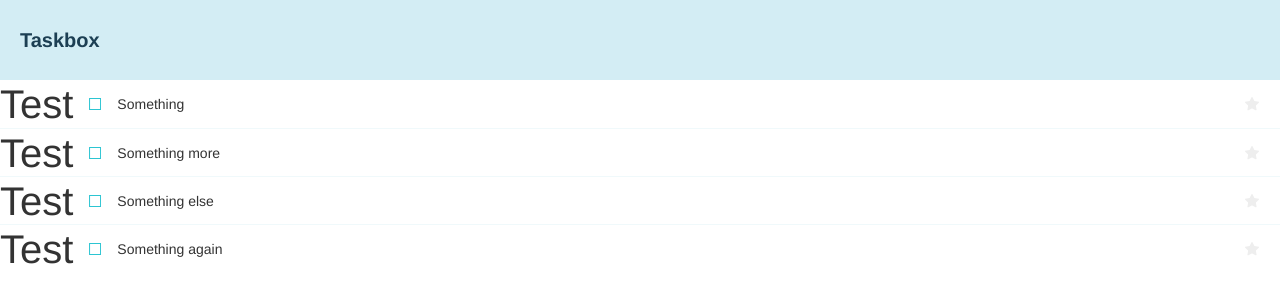
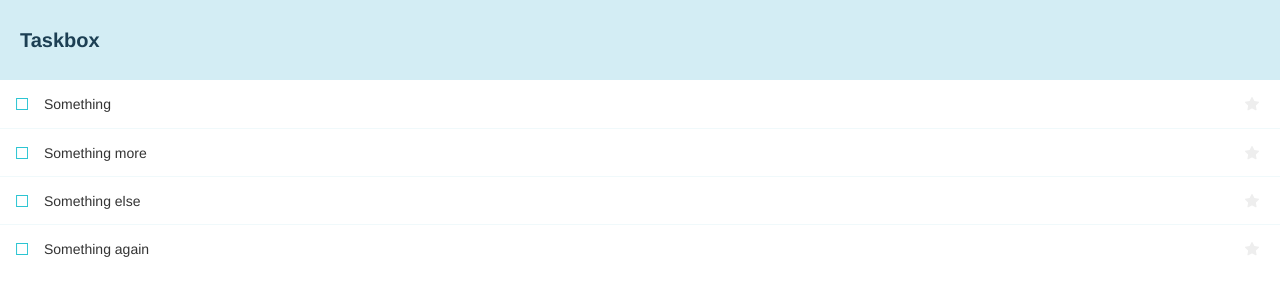
Before and after one commit to woriwori/react-storybook-practice, a React (Create React App) app in the folder taskbox/: page / in a window 1280 px wide. Shown: the top 302 px of the page. Built offline with nearby package versions, Linux system fonts and the light colour scheme; a web font is replaced by a local one.

Commit message:
test commit

```diff
--- a/taskbox/src/components/InboxScreen.js
+++ b/taskbox/src/components/InboxScreen.js
@@ -10,7 +10,7 @@ export function PureInboxScreen({ error }) {
             <div className="page lists-show">
                 <div className="wrapper-message">
                     <span className="icon-face-sad" />
-                    <div className="title-message">Sorry!</div>
+                    <div className="title-message">Oh, Sorry!</div>
                     <div className="subtitle-message">Something went wrong</div>
                 </div>
             </div>
--- a/taskbox/src/components/Task.js
+++ b/taskbox/src/components/Task.js
@@ -4,7 +4,6 @@ import PropTypes from 'prop-types';
 const Task = ({ task: { id, title, state }, onArchiveTask, onPinTask }) => {
     return (
         <div className={`list-item ${state}`}>
-            <h1>Test</h1>
             <label className="checkbox">
                 <input
                     type="checkbox"
```
